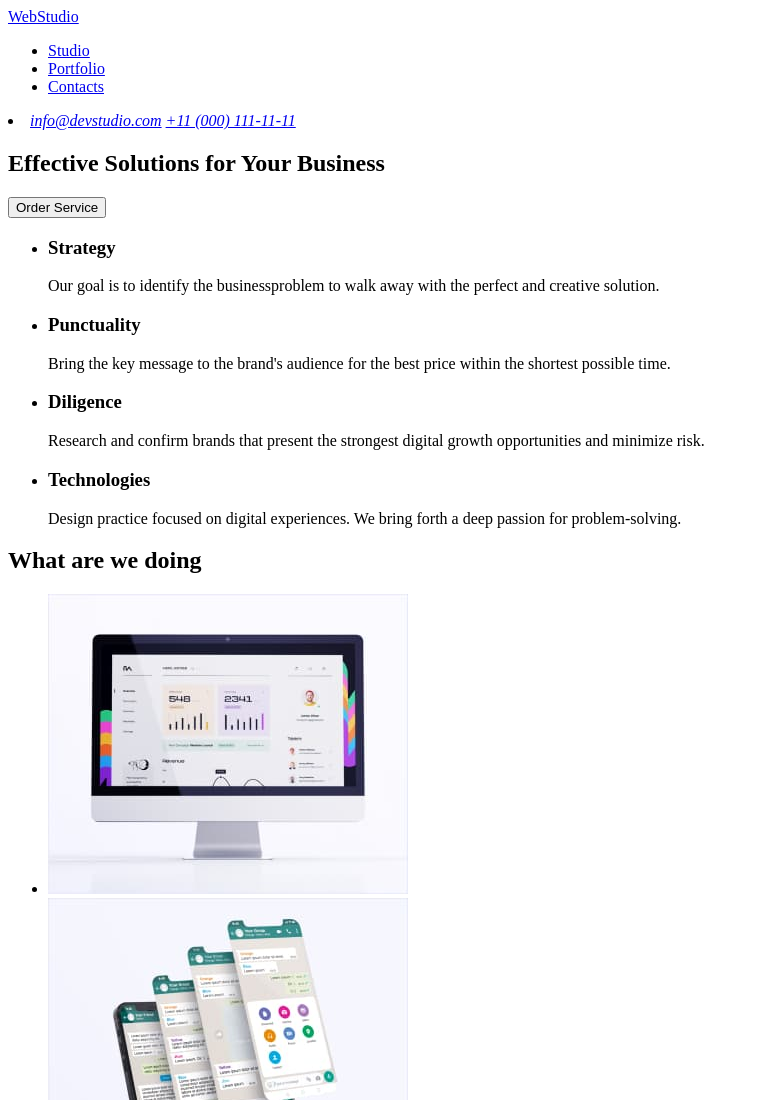
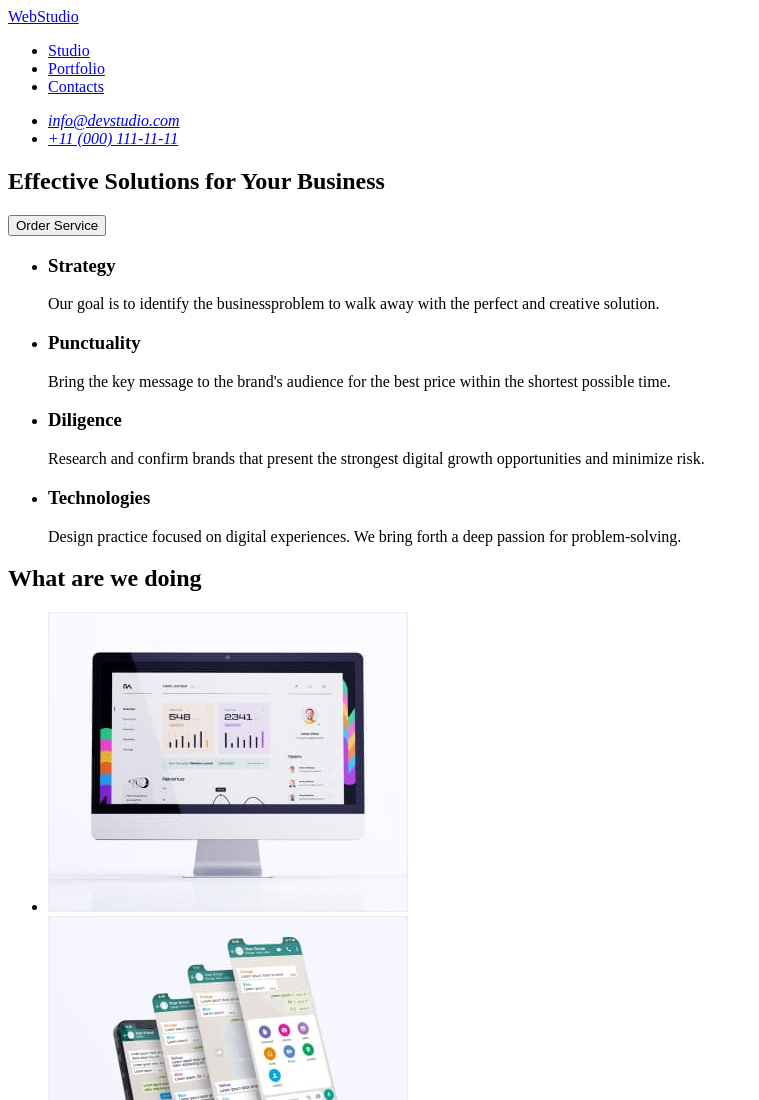
Before and after one commit to Inguliaa/goit-markup-hw-01, a plain HTML site: page index.html in a window 1280 px wide. Shown: the top 1100 px of the page, without its empty margins (0-759 px from the left). Drawn offline with Linux system fonts and the light colour scheme.

Commit message:
index fixed

```diff
--- a/index.html
+++ b/index.html
@@ -23,10 +23,10 @@
         </ul>
       </nav>
       <address>
-        <li>
-          <a href="mailto:info@devstudio.com">info@devstudio.com</a>
-          <a href="tel:+11(000)1111111">+11 (000) 111-11-11</a>
-        </li>
+        <ul>
+          <li><a href="mailto:info@devstudio.com">info@devstudio.com</a></li>
+          <li><a href="tel:+11(000)1111111">+11 (000) 111-11-11</a></li>
+        </ul>
       </address>
     </header>
     <div>
```
